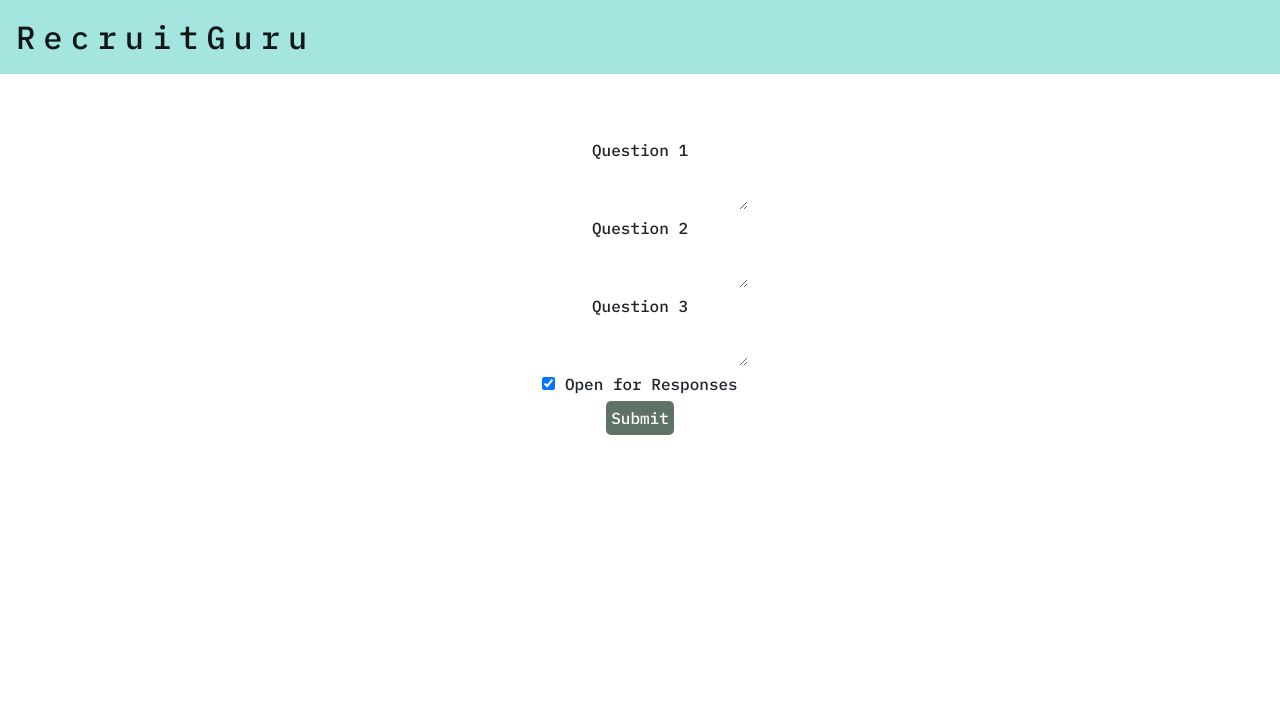
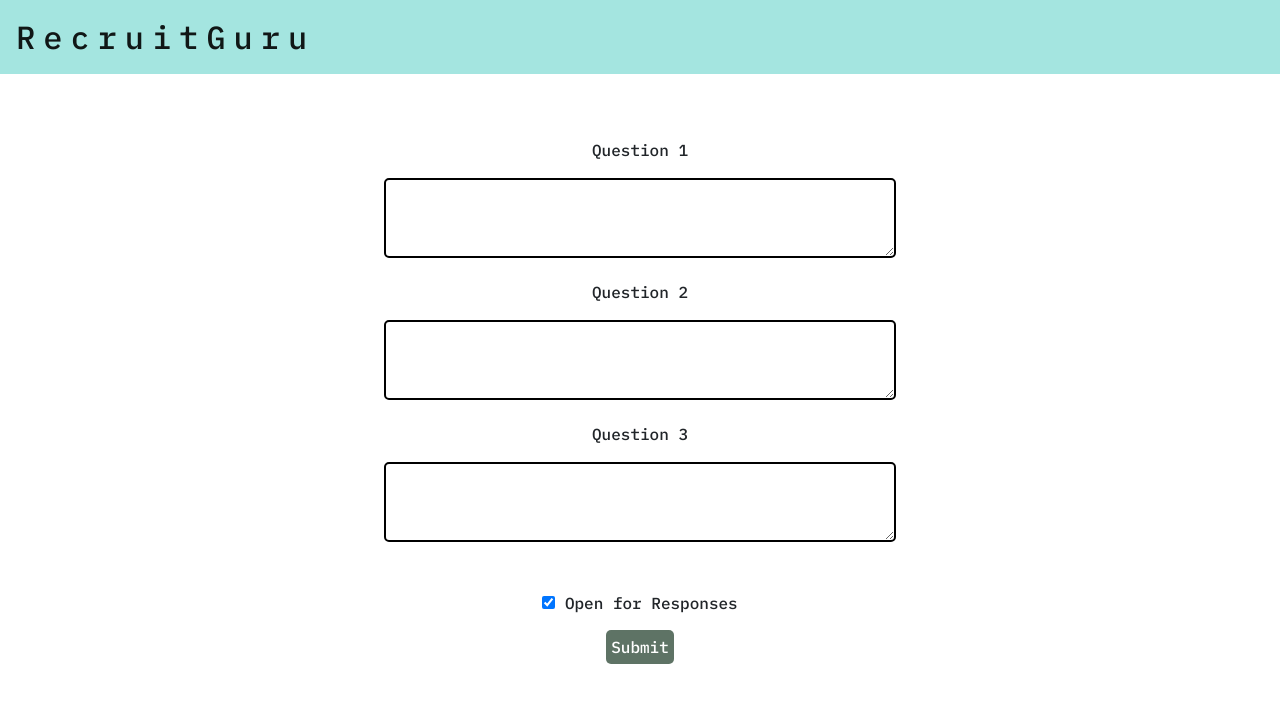
Before and after one commit to kushagra1711/RecruitGuru, a PHP site: page /club-edit.php in a window 1280 px wide. Shown: the top 703 px of the page. Run offline with PHP 8.4, Linux system fonts and the light colour scheme; a user stored in the database is signed in; data comes from the database, SQL or seed files in the repository; data that the repository does not hold is empty; some libraries are stand-ins or nearby versions.

Commit message:
refactor: update clubedit.php css

```diff
--- a/src/club-edit.php
+++ b/src/club-edit.php
@@ -21,7 +21,7 @@
                 font-size: 1rem;
             }
 
-            .copyPasta{
+            .copyPasta {
                 font-family: "IBM Plex Mono", monospace;
                 font-size: 1rem;
             }
@@ -73,7 +73,7 @@
                 <input type="checkbox" name="applications_open" <?php $applications_open == "1" ? print("checked") : print(""); ?>>
                 <label for="applications_open" class="copyPasta">Open for Responses</label>
                 <br>
-                <input type="submit" value="Submit" name="submit" style=" background-color: #5E7365; padding: 5px; color:white; border-radius:5px; margin-top:5px;">
+                <input type="submit" value="Submit" name="submit" style=" background-color: #5E7365; padding: 5px; color:white; border-radius:5px; margin-top:15px;">
             </form>
 
             <?php
--- a/src/css/template.css
+++ b/src/css/template.css
@@ -127,3 +127,21 @@
     padding: 1rem;
     font-family: "IBM Plex Mono", monospace;
 }
+
+#editQuestions {
+    width: 40%;
+}
+
+#editQuestions textarea {
+    border: 2px solid black;
+    border-radius: 5px;
+    width: 100%;
+    height: 5rem;
+    margin-bottom: 1rem;
+    margin-top: 1rem;
+    padding: 0.5rem;
+}
+
+#editQuestions input {
+    margin-top: 2rem;
+}
```
